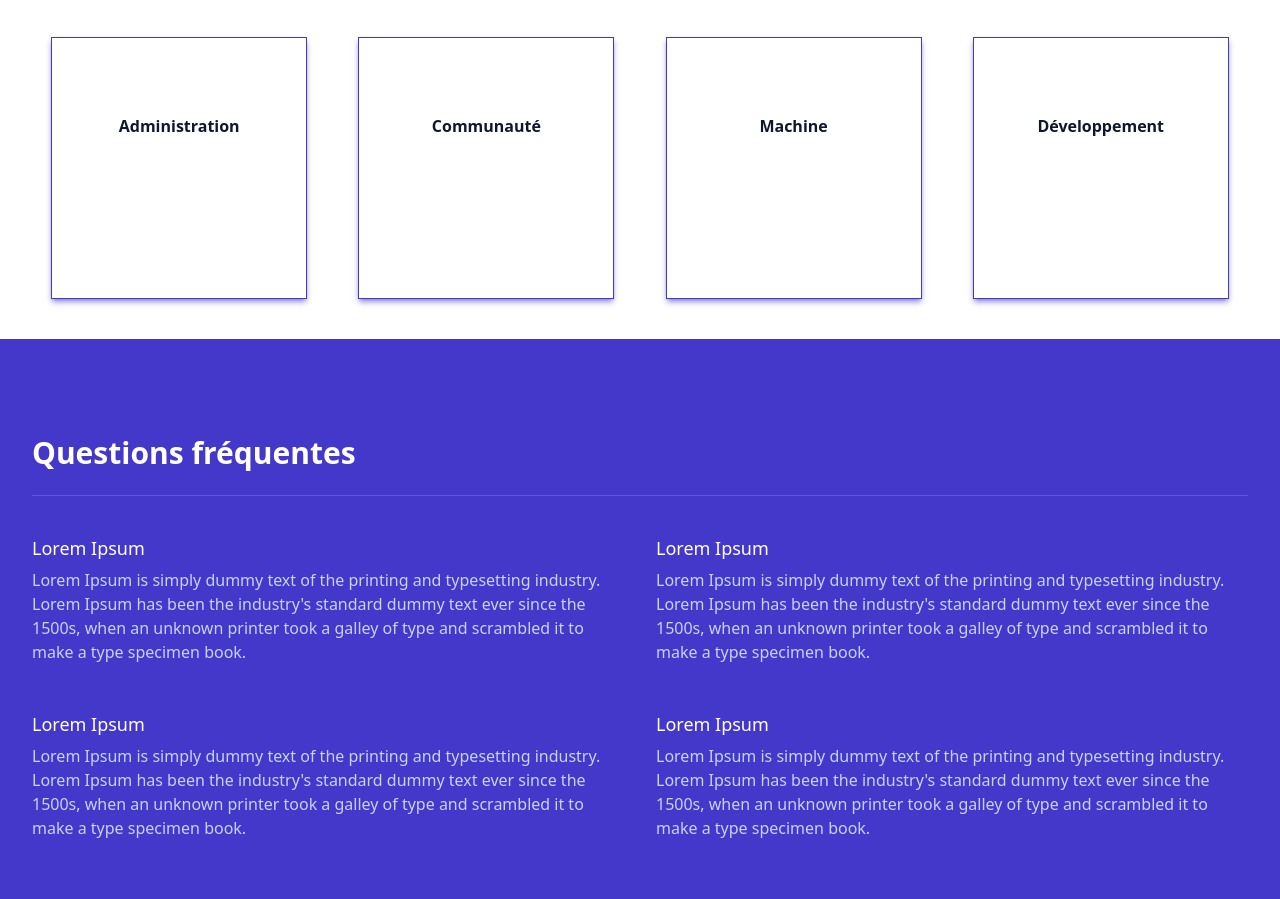
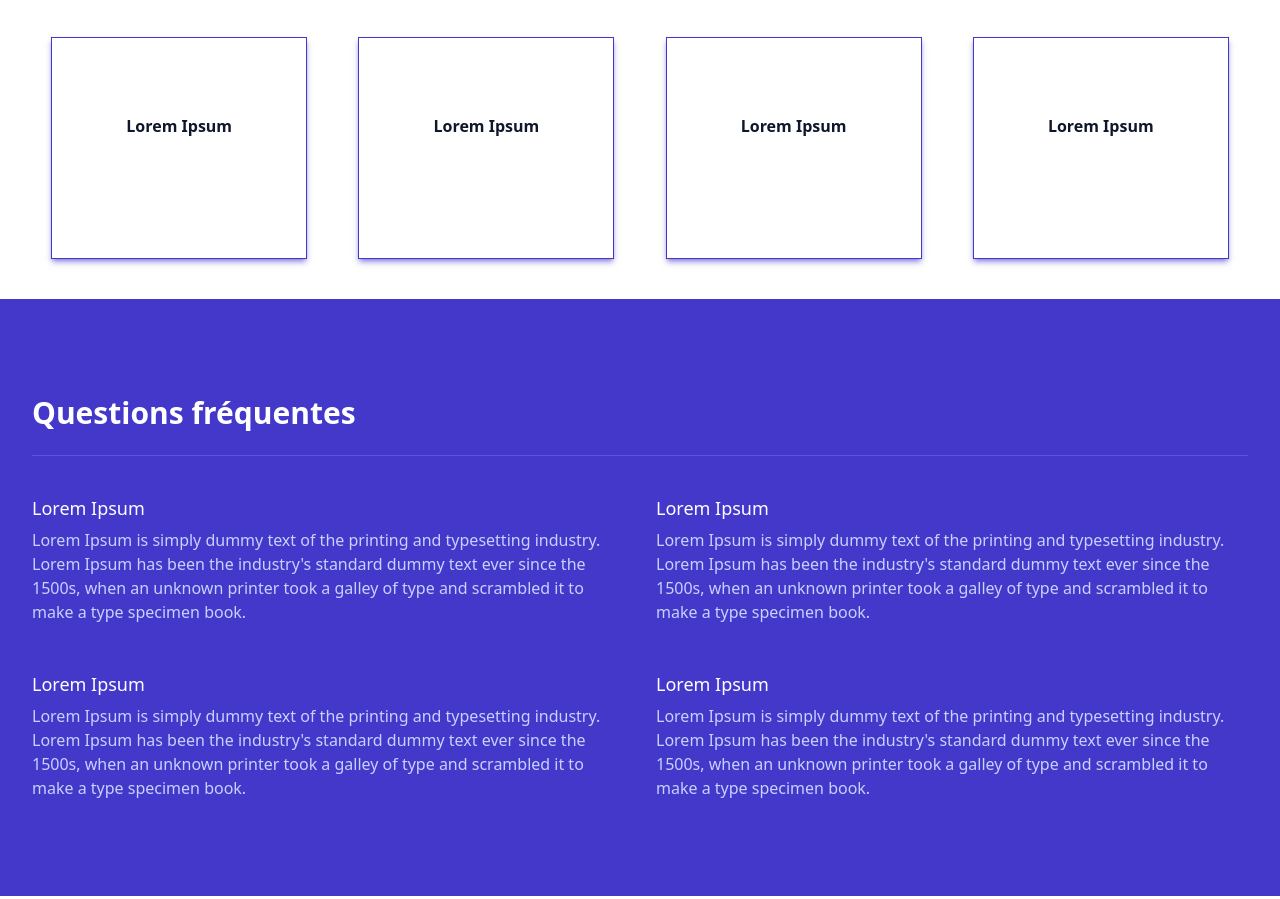
Before and after one commit to kevincombar/Game-Website, a plain HTML site: page index.html in a window 1280 px wide. Shown: the part 1032-1931 px from the top of the page. Drawn offline with nearby package versions, Linux system fonts and the light colour scheme.

Commit message:
Change Text

```diff
--- a/index.html
+++ b/index.html
@@ -56,8 +56,8 @@
                     <svg xmlns="http://www.w3.org/2000/svg" width="64" height="64" fill="currentColor" class="flex justify-center pt-8 bi bi-shield-fill-exclamation" viewBox="0 0 16 16">
                         <path fill-rule="evenodd" d="M8 0c-.69 0-1.843.265-2.928.56-1.11.3-2.229.655-2.887.87a1.54 1.54 0 0 0-1.044 1.262c-.596 4.477.787 7.795 2.465 9.99a11.777 11.777 0 0 0 2.517 2.453c.386.273.744.482 1.048.625.28.132.581.24.829.24s.548-.108.829-.24a7.159 7.159 0 0 0 1.048-.625 11.775 11.775 0 0 0 2.517-2.453c1.678-2.195 3.061-5.513 2.465-9.99a1.541 1.541 0 0 0-1.044-1.263 62.467 62.467 0 0 0-2.887-.87C9.843.266 8.69 0 8 0zm-.55 8.502L7.1 4.995a.905.905 0 1 1 1.8 0l-.35 3.507a.552.552 0 0 1-1.1 0zM8.002 12a1 1 0 1 1 0-2 1 1 0 0 1 0 2z"/>
                     </svg>
-                    <h4 class="py-3 font-semibold text-slate-900 dark:text-white">Administration</h4>
-                    <p class="p-6 text-sm">Une équipe rapide et prêt à vous prendre en charge pour le moindre soucis</p>
+                    <h4 class="py-3 font-semibold text-slate-900 dark:text-white">Lorem Ipsum</h4>
+                    <p class="p-6 text-sm">Lorem Ipsum is simply dummy text of the printing and typesetting industry.</p>
                 </div>
                 <div class="container bg-white w-64 border rounded-mg shadow-md shadow-indigo-700/50 dark:bg-slate-900 border-indigo-700 text-white">
                     <svg xmlns="http://www.w3.org/2000/svg" width="64" height="64" fill="currentColor" class="flex justify-center pt-8 bi bi-people-fill" viewBox="0 0 16 16">
@@ -65,22 +65,22 @@
                         <path fill-rule="evenodd" d="M5.216 14A2.238 2.238 0 0 1 5 13c0-1.355.68-2.75 1.936-3.72A6.325 6.325 0 0 0 5 9c-4 0-5 3-5 4s1 1 1 1h4.216z"/>
                         <path d="M4.5 8a2.5 2.5 0 1 0 0-5 2.5 2.5 0 0 0 0 5z"/>
                     </svg>
-                    <h4 class="py-3 font-semibold text-slate-900 dark:text-white">Communauté</h4>
-                    <p class="p-6 text-sm">Une communauté soudée et basée sur l'entraide</p>
+                    <h4 class="py-3 font-semibold text-slate-900 dark:text-white">Lorem Ipsum</h4>
+                    <p class="p-6 text-sm">Lorem Ipsum is simply dummy text of the printing and typesetting industry.</p>
                 </div>
                 <div class="container bg-white w-64 border rounded-mg shadow-md shadow-indigo-700/50 dark:bg-slate-900 border-indigo-700 text-white">
                     <svg xmlns="http://www.w3.org/2000/svg" width="64" height="64" fill="currentColor" class="flex justify-center pt-8 bi bi-lightning-fill" viewBox="0 0 16 16">
                         <path d="M5.52.359A.5.5 0 0 1 6 0h4a.5.5 0 0 1 .474.658L8.694 6H12.5a.5.5 0 0 1 .395.807l-7 9a.5.5 0 0 1-.873-.454L6.823 9.5H3.5a.5.5 0 0 1-.48-.641l2.5-8.5z"/>
                     </svg>
-                    <h4 class="py-3 font-semibold text-slate-900 dark:text-white">Machine</h4>
-                    <p class="p-6 text-sm">Nous avons acheter une machine de qualité afin d'éviter les moindre lags</p>
+                    <h4 class="py-3 font-semibold text-slate-900 dark:text-white">Lorem Ipsum</h4>
+                    <p class="p-6 text-sm">Lorem Ipsum is simply dummy text of the printing and typesetting industry.</p>
                 </div>
                 <div class="container bg-white w-64 border rounded-mg shadow-md shadow-indigo-700/50 dark:bg-slate-900 border-indigo-700 text-white">
                     <svg xmlns="http://www.w3.org/2000/svg" width="64" height="64" fill="currentColor" class="flex justify-center pt-8 bi bi-code-slash" viewBox="0 0 16 16">
                         <path d="M10.478 1.647a.5.5 0 1 0-.956-.294l-4 13a.5.5 0 0 0 .956.294l4-13zM4.854 4.146a.5.5 0 0 1 0 .708L1.707 8l3.147 3.146a.5.5 0 0 1-.708.708l-3.5-3.5a.5.5 0 0 1 0-.708l3.5-3.5a.5.5 0 0 1 .708 0zm6.292 0a.5.5 0 0 0 0 .708L14.293 8l-3.147 3.146a.5.5 0 0 0 .708.708l3.5-3.5a.5.5 0 0 0 0-.708l-3.5-3.5a.5.5 0 0 0-.708 0z"/>
                       </svg>
-                    <h4 class="py-3 font-semibold text-slate-900 dark:text-white">Développement</h4>
-                    <p class="p-6 text-sm">Nous avons une équipe de développement performante afin de résoudre les moindres soucis et offrir la meilleure expérience</p>
+                    <h4 class="py-3 font-semibold text-slate-900 dark:text-white">Lorem Ipsum</h4>
+                    <p class="p-6 text-sm">Lorem Ipsum is simply dummy text of the printing and typesetting industry.</p>
                 </div>
             </div>
         </div>
```
